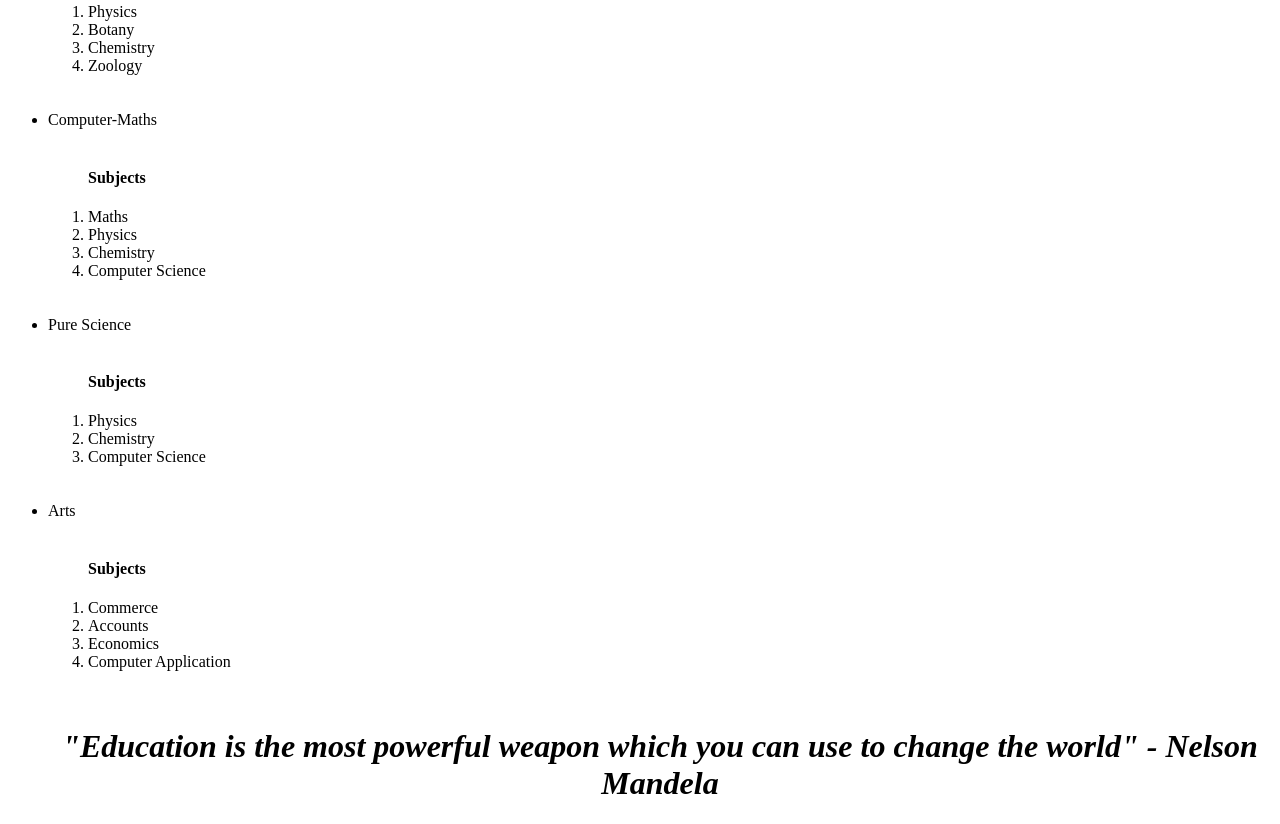
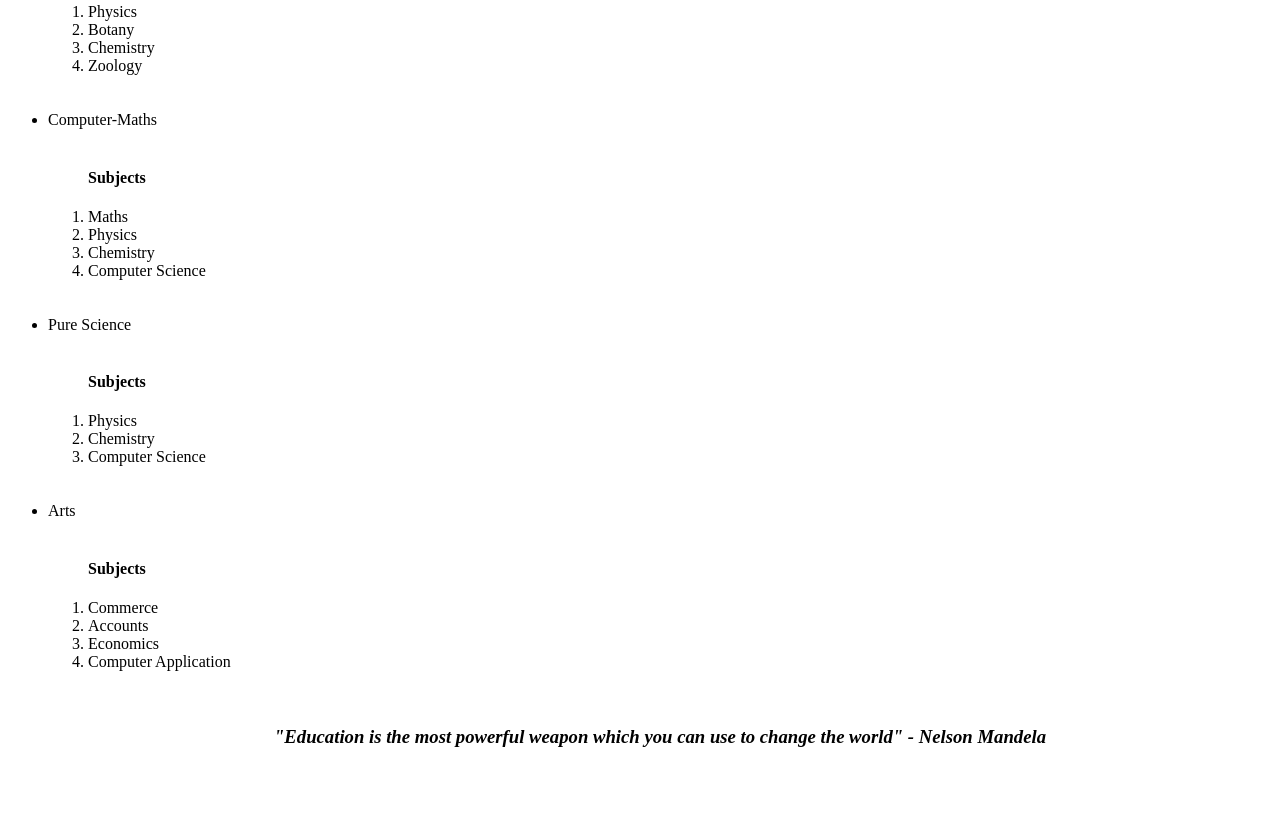
Before and after one commit to Tamilanth/first_html_website, a plain HTML site: page index.html in a window 1280 px wide. Shown: the part 2946-3770 px from the top of the page. After the commit the page ends 3712 px from the top, so only its background shows below. Drawn offline with Linux system fonts and the light colour scheme.

Commit message:
made some customisations to text size

```diff
--- a/index.html
+++ b/index.html
@@ -1,72 +1,51 @@
 <!DOCTYPE html>
-
 <html>
-
 <head>
-
 <h1 style="text-align:center;">Ambal Matric H.R S.E.C School</br></h1> <h3 style="text-align:center;"> <i>DAY CUM RESIDENTIAL SCHOOL</i><h3>
-
 <center><img src="https://www.ambalschools.com/matric/images/about.jpg" width= 70% ></center></hr>
-
 <marquee style="color: orange;"> Admission going on....... </marquee>
-
 <p><h2>About Us</h2></br> <b>LEARNING FOR LIFE.</br></br></b> The School is a Co-educational English medium school established by <b> P.Arukutty Gounder Memorial Trust</b>. It is a charitable, service oriented and non profit making body. The aim of the trust is to
 provide <i>Integral Education with a keen sense of discipline, responsibility and initiative to Self reliance, Integrity and loyalty.</i> The individual child is the core of whole program. Vision
-l
 </br>Our vision is to develop young men with active and creative minds, a sense of understanding and compassion for others, and the courage to act on their beliefs. We stress the spiritual, moral, intellectual, social, emotional and physical development of each child</br></br>
 <h3>Mission</h3></br>
 Ambal Endeavour's to
 <ul>
-
 <li>Attain holistic development of the student</li>
-
 <li>Make complete men and women Balance knowledge and practical life</li> <li>Achieve the compliance for the need of education</li>
-</ul> <h2>Motto</h2>
+</ul>
+<h2>Motto</h2>
 Source to Shine</br> We Educate, You Achieve</br>
 <b>Illumine the World with the flame of Knowledge !!</b></br></br>
 </br><h2><hr>Gallery<hr></h2></br></br></br>
-
 <img src="https://www.ambalschools.com/matric/images/banner1-2020.jpg" alt="ambalschools.com"></br></br>
-
-<p> School assembly</br>source: <a href="https://www.ambalschools.com/matric/index.php">Ambal school official website</a></br></br></br
-> <img src = "https://www.ambalschools.com/matric/images/2019-2020/field_trip/temp.jpg" align="middle" alt=" https://ambalschools.com"></br></br>
+<p> School assembly</br>source: <a href="https://www.ambalschools.com/matric/index.php">Ambal school official website</a></br></br></br> <img src = "https://www.ambalschools.com/matric/images/2019-2020/field_trip/temp.jpg" align="middle" alt=" https://ambalschools.com"></br></br>
 <p> Black Thunder</br>source: <a href="https://www.ambalschools.com/matric/index.php">Ambal school official website</a></br></br></br> <img src="https://www.ambalschools.com/matric/images/2019-2020/sports-day/temp.jpg" alt="https://ambalschools.com"></br></br> <p> Sports day event</br>source: <a href="https://www.ambalschools.com/matric/index.php">Ambal school official website</a></br></br></br>
-
 </br><h2>Courses offered in higher secondary studies</h2></br><hr>
 <ul>
-
 <li>Bio-Maths</li><ol>
-
 </br><h4>Subjects</h4>
-
 <li>Physics</li>
 <li>Botany</li>
-<li>Chemistry</li> <li>Zoology</li></ol></br></br>
-
+<li>Chemistry</li>
+<li>Zoology</li></ol></br></br>
 <li>Computer-Maths</li><ol> </br><h4>Subjects</h4>
 <li>Maths</li>
-<li>Physics</H1> <li>Chemistry</li>
+<li>Physics</li>
+<li>Chemistry</li>
 <li>Computer Science</li></ol></br></br>
-
 <li>Pure Science</li><ol>
 </br><h4>Subjects</h4>
-<li>Physics</li> <li>Chemistry</li>
-
+<li>Physics</li>
+<li>Chemistry</li>
 <li>Computer Science</li></ol></br></br>
 <li>Arts</li><ol>
-
 </br><h4>Subjects</h4>
-
-<li>Commerce</li> <li>Accounts </li>
-
+<li>Commerce</li>
+<li>Accounts </li>
 <li>Economics</li>
-
-
-<li>Computer Application</li></ol></br></br> <h1 style="text-align: center;"><i>"Education is the most powerful weapon which you can use to change the world" -
-Nelson Mandela</i></br></h1>
-
+<li>Computer Application</li></ol></br></br> <h3 style="text-align: center;"><i>"Education is the most powerful weapon which you can use to change the world" -
+Nelson Mandela</i></br></h3>
 </ul>
-
 </body>
 
 </html>
```
